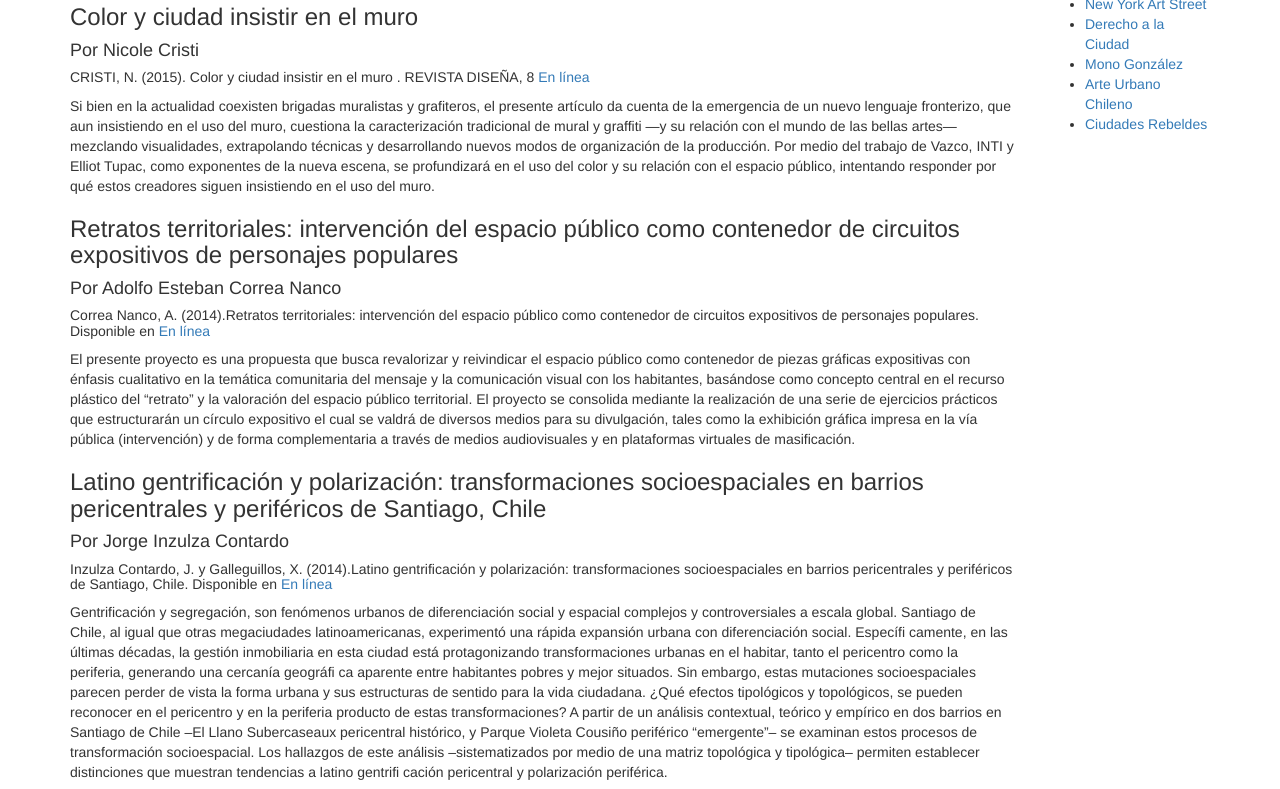
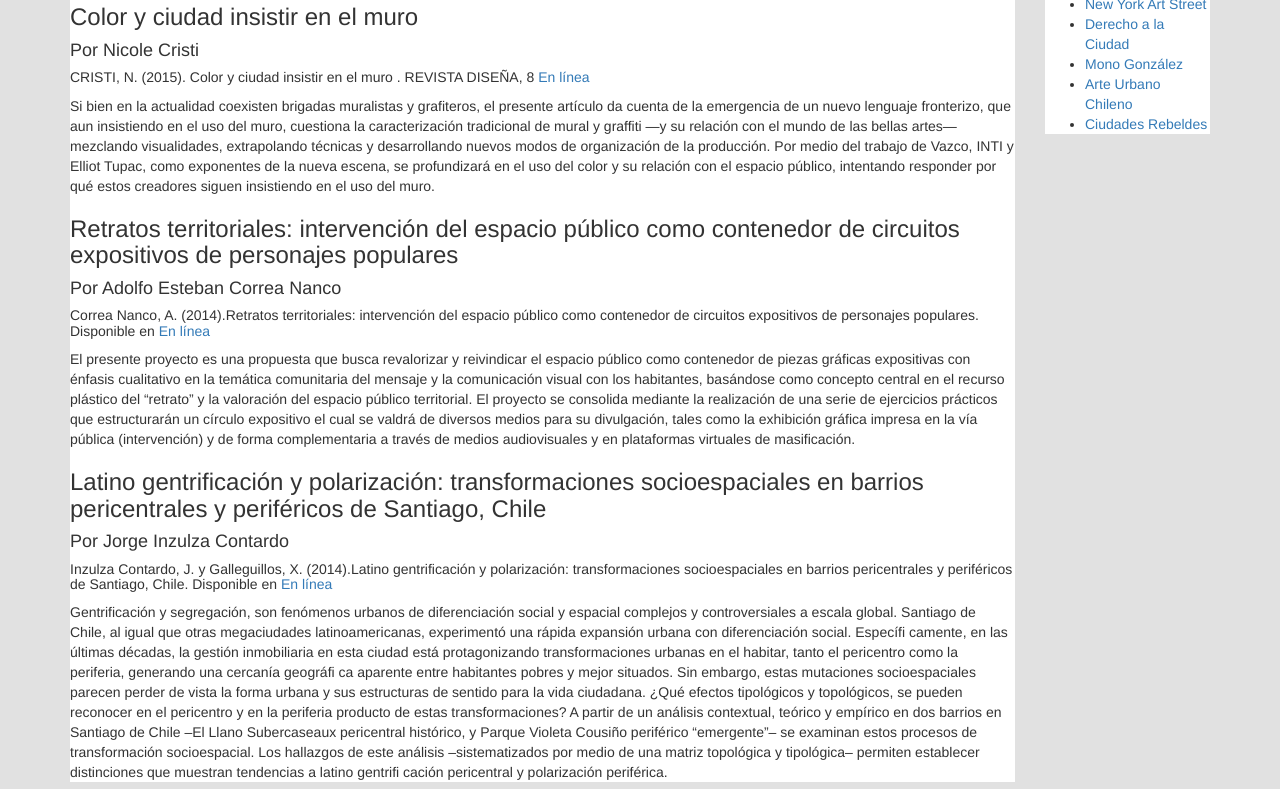
Before and after one commit to ChungKat/computacion-10-abril, a plain HTML site: page index.html in a window 1280 px wide. Shown: the part 178-967 px from the top of the page. Drawn offline with Linux system fonts and the light colour scheme.

Commit message:
segundo cambio

```diff
--- a/style.css
+++ b/style.css
@@ -1,3 +1,7 @@
+body{
+background: rgb(225,225,225);
+}
+
 header,section,aside,footer{
   background: #fff;
 }
```
